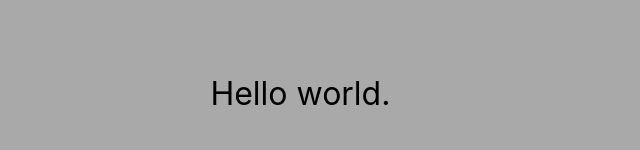
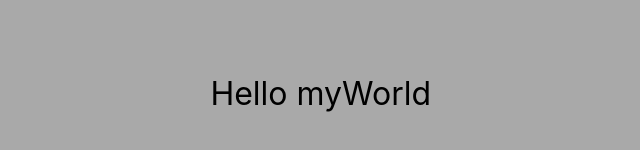
Before and after one commit to mhfarhadi/Stock-in-react, a React (Create React App) app: page / in a window 1280 px wide. Shown: the part 186-336 px from the top of the page, without its empty margins (148-788 px from the left). Built offline with nearby package versions, Linux system fonts and the light colour scheme.

Commit message:
convert to functional component

```diff
--- a/src/components/functional.jsx
+++ b/src/components/functional.jsx
@@ -1,6 +1,6 @@
 import './product.css'
 const Products = () => {
-    return (  <p>Hello world.</p>);
+    return (  <p>Hello myWorld</p>);
 }
 
 export default Products;
```
